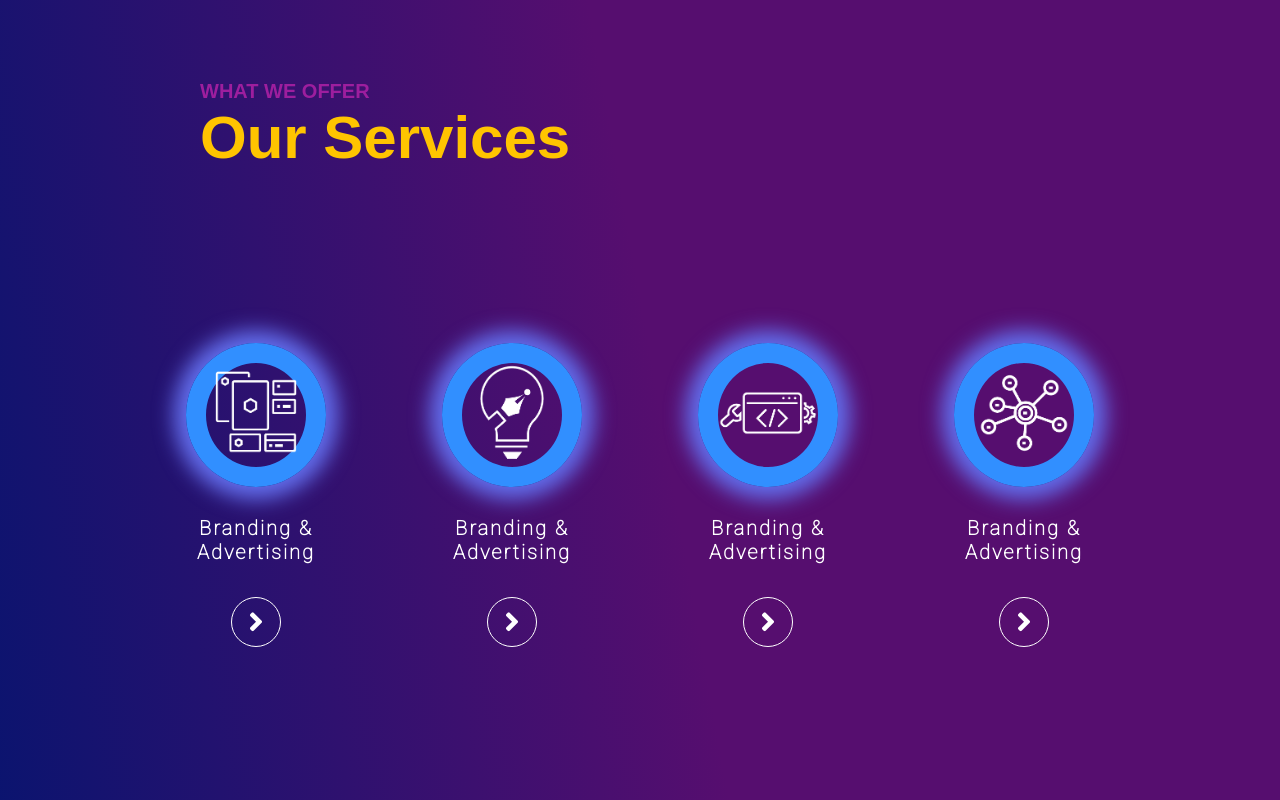
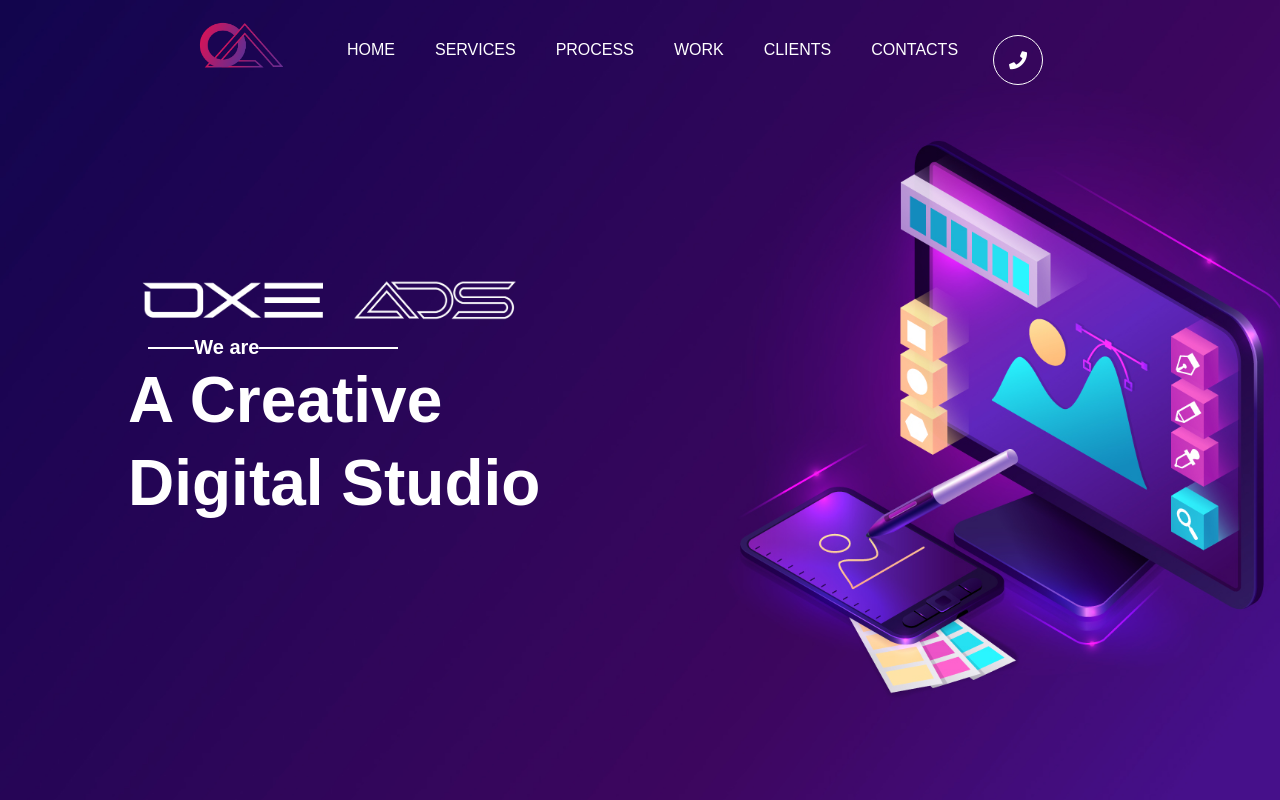
Before and after one commit to georgejeswin/OXE-ADS, a React (Create React App) app: page / in a window 1280 px wide. Shown: the top 800 px of the page. Built offline with nearby package versions, Linux system fonts and the light colour scheme.

Commit message:
navbar contact added

```diff
--- a/src/App.js
+++ b/src/App.js
@@ -2,7 +2,7 @@
 import "./App.css";
 import Contents from "./Components/Contents";
 import Footer from "./Components/Footer";
-// import Home from "./Components/Home";
+import Home from "./Components/Home";
 import AOS from "aos";
 AOS.init({
   disable: false, // accepts following values: 'phone', 'tablet', 'mobile', boolean, expression or function
@@ -28,7 +28,7 @@
   return (
     <>
       <Router>
-        {/* <Home /> */}
+        <Home />
         <Contents />
         <Footer />
       </Router>
--- a/src/Components/Navbar.css
+++ b/src/Components/Navbar.css
@@ -38,14 +38,14 @@
 
 
   .nav-menu {
-    display: grid;
-    grid-template-columns: repeat(6, auto);
+    display: flex;
+
     grid-gap: 10px;
     list-style: none;
     text-align: center;
     width: 60vw;
-    justify-content: end;
-    margin-right: 2rem;
+
+    margin-left: 2rem;
   }
 
   .nav-item {
@@ -66,3 +66,10 @@
     border-bottom: 4px solid #fff;
     transition: all 0.2s ease-out;
   }
+  .btn-3{
+    position: relative;
+
+  }
+  .fa-phone{
+    font-size: 18px;
+  }
--- a/src/Components/Navbar.js
+++ b/src/Components/Navbar.js
@@ -26,6 +26,12 @@
                  <li className="nav-item">
                  <Link to='/' className="nav-links">CONTACTS</Link>
                  </li>
+                 <li className="nav-item">
+                 <Link to="/" className="btn btn-2 btn-3 " >
+                <span>8289906276</span>
+                <i class="fas fa-phone"></i>
+          </Link>
+                 </li>
              </ul>
 
              </div>
```
